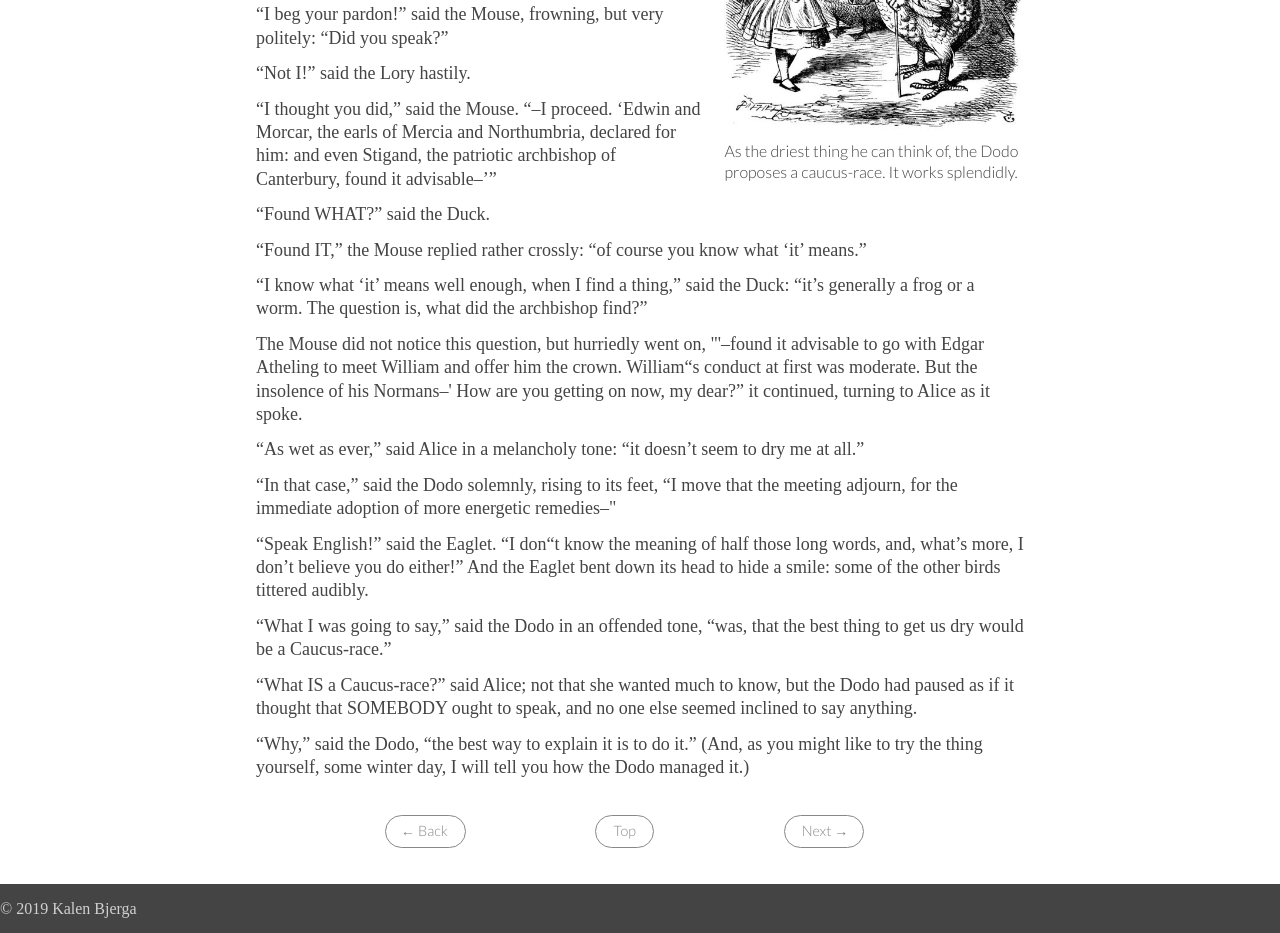
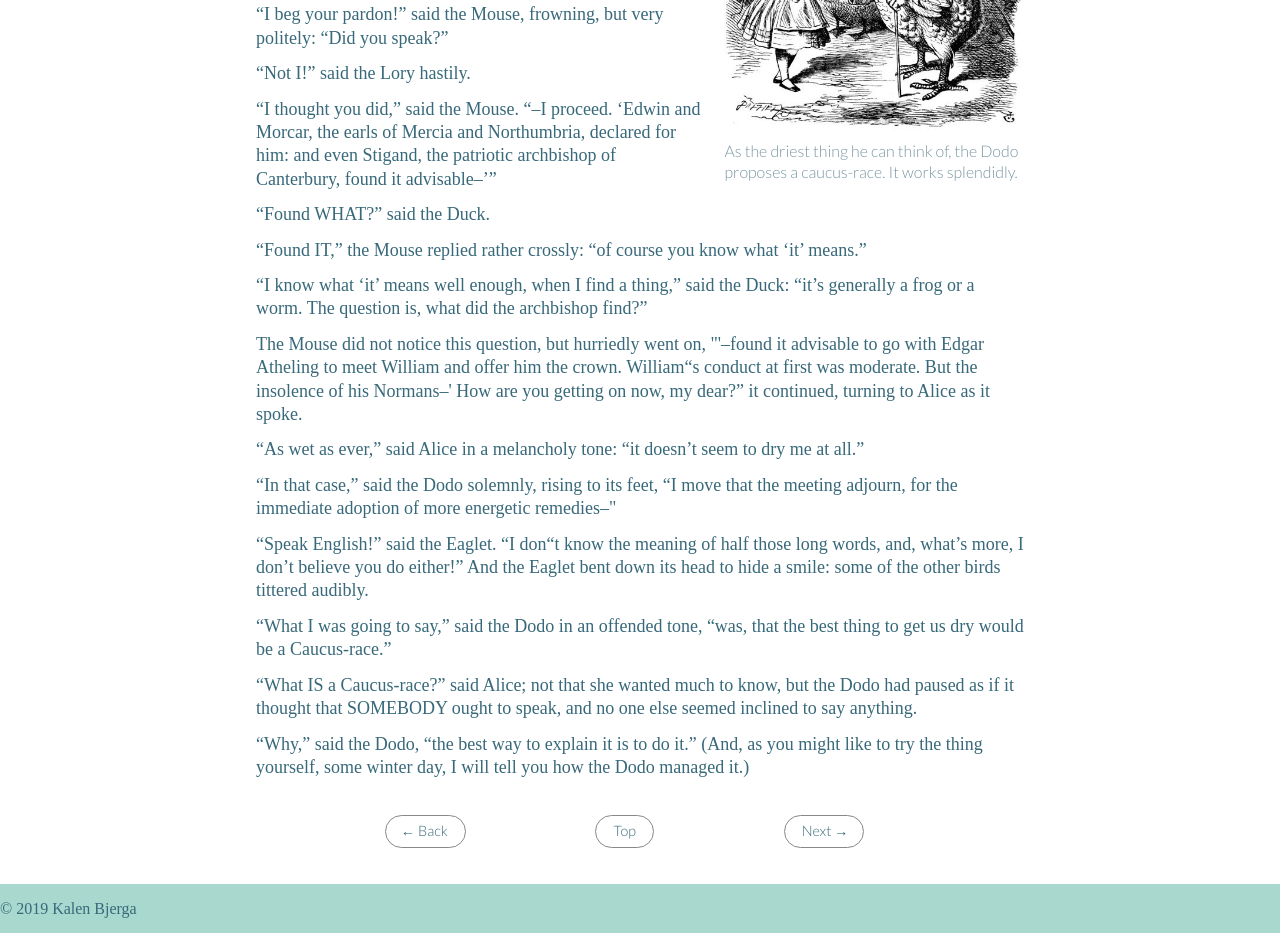
Before and after one commit to bjergak/alice_bjerga, a plain HTML site: page eg_broken-master_alice/eg_broken-master/index.html in a window 1280 px wide. Shown: the part 1061-1994 px from the top of the page. Drawn offline with Linux system fonts and the light colour scheme; a web font is replaced by a local one.

Commit message:
Alice Update

```diff
--- a/eg_broken-master_alice/eg_broken-master/css/style.css
+++ b/eg_broken-master_alice/eg_broken-master/css/style.css
@@ -1,6 +1,6 @@
 /*--Remember the cascade: Later styles override earlier ones and more specific styles override more general ones.--*/
 body {
-  color: #444;
+  color: #38697A;
   font-size: 16px;
   font-family: 'Gentium Book Basic', serif;
 
@@ -11,11 +11,13 @@ p {
   flex-direction: row;
 }
 nav, footer {
-  background-color: #444;
+  background-color: #A9D8CF;
 }
 footer {
   padding: 1em 0 .3em 0;
-  color: #D0D0D0;
+  color: #38697A;
+  margin-left: auto;
+  margin-right: auto;
   text-align: center;
 }
 /*-- Main Menu Styles--*/
@@ -27,16 +29,16 @@ nav ul {
   justify-content: space-between;
 }
 nav a:link, nav a:visited {
-  color: #D0D0D0;
+  color: #38697A;
   text-decoration: none;
 
 }
 nav a:hover, nav a:active  {
-  color: #F0F0F0;
+  color: #AB6570;
   text-decoration: underline;
 }
 nav a.active {
-  color: #F0F0F0;
+  color: #38697A;
 }
 /*-- Hero Unit Styles--*/
 header {
@@ -56,6 +58,7 @@ header h1 {
   padding: 0 auto;
 }
 .small {
+  color: #7A97A2;
   margin-top: 1em;
   font-weight: 900;
   text-transform: uppercase;
@@ -80,6 +83,7 @@ article figure {
   float:right;
 }
 article figcaption {
+color: #7A97A2;
 font-family: 'Lato', sans-serif;
 font-size: 16px;
 }
@@ -95,7 +99,7 @@ a.button {
   border: 1px solid #888;
   padding: .4em 1em .4em 1em;
   text-decoration: none;
-  color: #888;
+  color: #38697A;
   border-radius: 200px;
   font-family: 'Lato', sans-serif;
   font-weight: 300;
@@ -104,7 +108,7 @@ a.button {
 a.button:hover, a.button:active {
   border: 1px solid #444;
   text-decoration: none;
-  color: #222;
+  color: #AB6570;
 }
 /*-- changes header and article width on small screens --*/
 @media screen and (max-width: 768px) {
```
Also changed, not shown: 1 other file.
